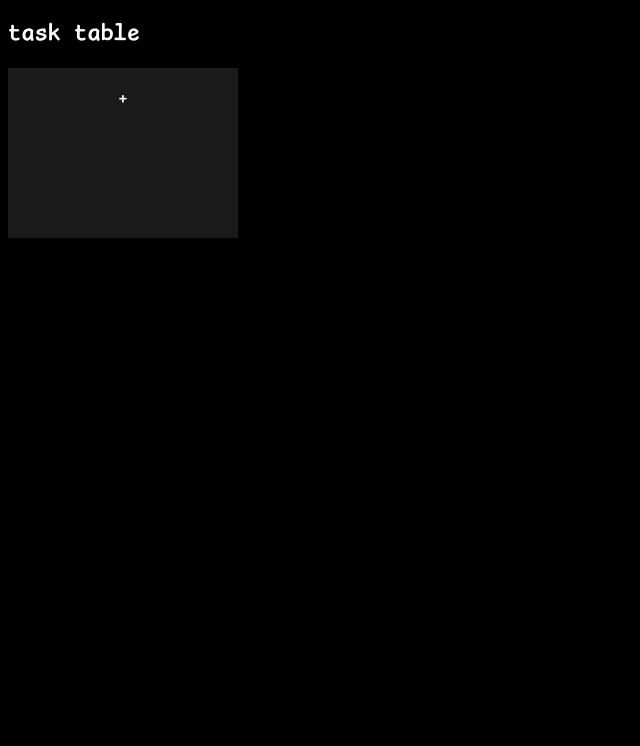
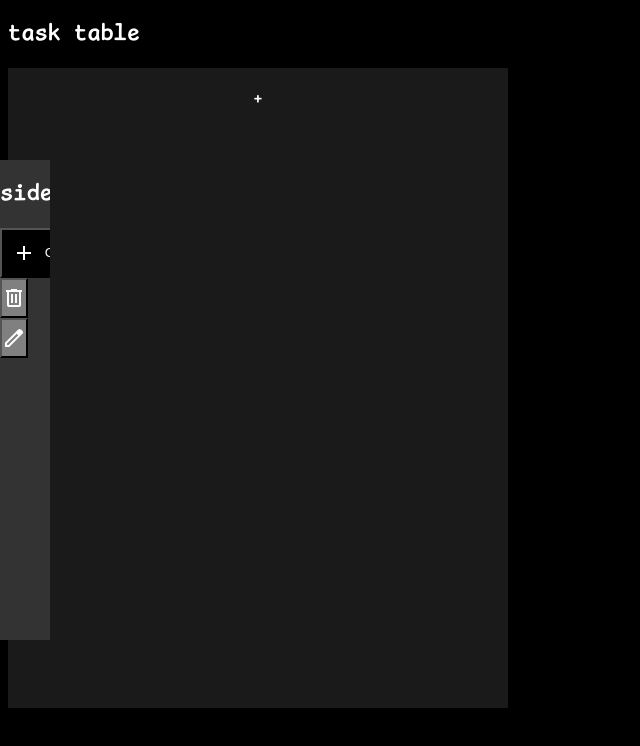
Before and after one commit to nerdinhisprime/nido, a Vue app in the folder web/: page / in a window 1280 px wide. Shown: the top 746 px of the page, without its empty margins (0-640 px from the left). Built offline with nearby package versions, Linux system fonts and the light colour scheme.

Commit message:
POPOVER API, hover sidebar

```diff
--- a/web/src/pages/main/ui/Main.vue
+++ b/web/src/pages/main/ui/Main.vue
@@ -1,7 +1,9 @@
 <script setup lang="ts">
   import { TaskTables } from '@/widgets/task-tables';
+  import { HoverSidebar } from '@/widgets/hover-sidebar';
 </script>
 
 <template>
+  <HoverSidebar />
   <TaskTables />
 </template>
--- a/web/src/shared/index.ts
+++ b/web/src/shared/index.ts
@@ -5,5 +5,6 @@ import BackdropZone from "./ui/BackdropZone.vue";
 import TrashButton from "./ui/TrashButton.vue";
 import PenButton from "./ui/PenButton.vue";
 import MenuToggle from "./ui/MenuToggle.vue";
+import PlusButton from "./ui/PlusButton.vue";
 
-export { BaseUICard, BaseUIMenu, ModalUIMenu, BackdropZone, TrashButton, PenButton, MenuToggle };
+export { BaseUICard, BaseUIMenu, ModalUIMenu, BackdropZone, TrashButton, PenButton, MenuToggle, PlusButton };
--- a/web/src/shared/ui/BaseUICard.vue
+++ b/web/src/shared/ui/BaseUICard.vue
@@ -8,7 +8,7 @@
 
   const {
     title = 'WHERE IS MY TITLE???!',
-    description,
+    description = '',
     showCreationDate = false
   } = defineProps<Props>();
 </script>
@@ -28,8 +28,8 @@
 
 <style scoped>
 .base-ui-card {
-  width: 230px;
-  height: 170px;
+  width: 500px;
+  height: 100%;
   text-align: center;
   background-color: rgba(255, 255, 255, 0.1);
   cursor: pointer;
--- a/web/src/shared/ui/MenuToggle.vue
+++ b/web/src/shared/ui/MenuToggle.vue
@@ -1,6 +1,5 @@
 <script setup lang="ts">
   import { ref } from 'vue';
-  import { ModalUIMenu } from '..';
   const isShow = ref<boolean>(false);
 </script>
 
--- /dev/null
+++ b/web/src/shared/ui/PlusButton.vue
@@ -0,0 +1,21 @@
+<template>
+  <button class="plus-button">
+    <svg xmlns="http://www.w3.org/2000/svg" height="24px" viewBox="0 -960 960 960" width="24px" fill="currentColor">
+      <path d="M440-440H200v-80h240v-240h80v240h240v80H520v240h-80v-240Z"/>
+    </svg>
+    <slot />
+  </button>
+</template>
+
+<style scoped>
+.plus-button {
+  width: 125px;
+  height: 50px;
+  display: flex;
+  justify-content: space-around;
+  align-items: center;
+  background-color: black;
+  color: white;
+  line-height: 1;
+}
+</style>
--- /dev/null
+++ b/web/src/widgets/hover-sidebar/index.ts
@@ -0,0 +1,3 @@
+import HoverSidebar from "./ui/HoverSidebar.vue";
+
+export { HoverSidebar };
--- /dev/null
+++ b/web/src/widgets/hover-sidebar/ui/HoverSidebar.vue
@@ -0,0 +1,32 @@
+<script setup lang="ts">
+    import { PlusButton, TrashButton, PenButton } from '@/shared';
+</script>
+
+<template>
+  <article class="hover-sidebar">
+    <h2>sidebar</h2>
+    <section>
+      <PlusButton>Create task</PlusButton>
+      <TrashButton />
+      <PenButton />
+    </section>
+  </article>
+</template>
+
+<style scoped>
+.hover-sidebar {
+  position: fixed;
+  top: 20vh;
+  left: 0;
+  display: inline-block;
+  --min-width: 50px;
+  width: 50px;
+  height: 60vh;
+  background-color: #333;
+  transition: width 0.4s cubic-bezier(0.2, 0.8, 0.2, 1);
+  overflow: hidden;
+}
+.hover-sidebar:hover {
+  width: 260px;
+}
+</style>
--- a/web/src/widgets/task-tables/ui/TaskTables.vue
+++ b/web/src/widgets/task-tables/ui/TaskTables.vue
@@ -5,8 +5,6 @@
   import { DeleteTaskMenu } from '@/features/delete-task-menu';
   import { EditTaskMenu } from '@/features/edit-task-menu';
   import { index } from '../lib/index';
-  import { ref } from 'vue';
-  const show = ref(false);
 
   const {
     tasks,
@@ -66,7 +64,9 @@
 .task-table {
   display: flex;
   gap: 1em;
-  flex-wrap: wrap;
+  --flex-wrap: wrap;
+  width: 100vh;
+  height: 80vh
 }
 .is-dragging {
   opacity: 0.5;
```
Also changed, not shown: web/src/widgets/test/Test.vue (added, +69 -0 lines).
